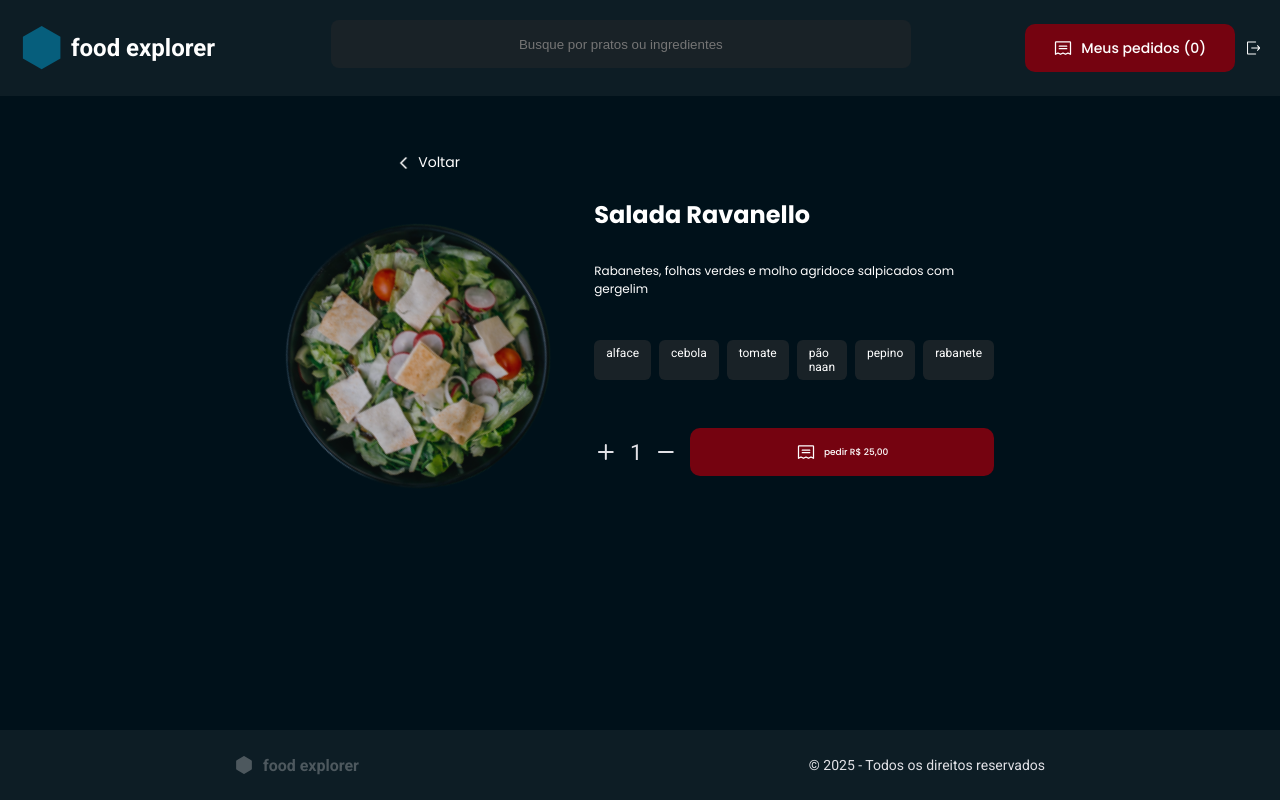
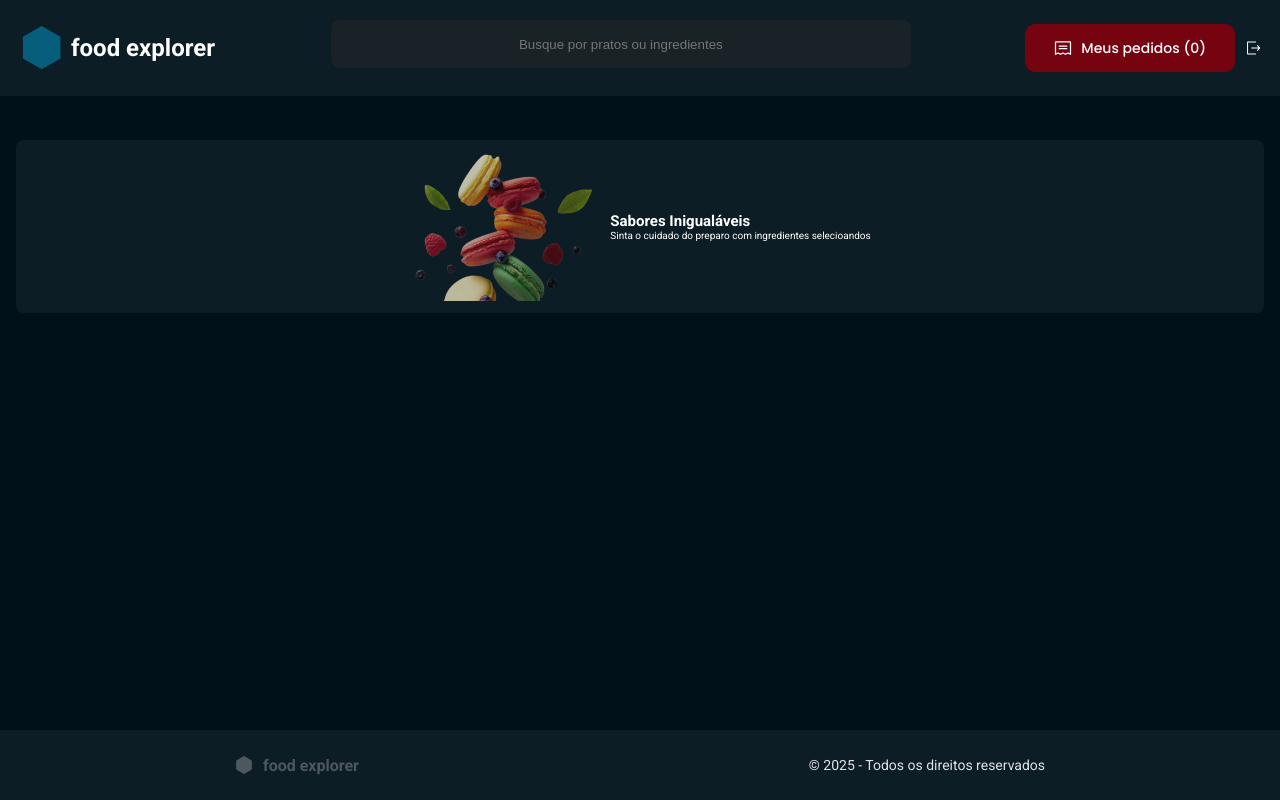
Before and after one commit to phrsilva/food-explorer-frontend, a React (Vite) app: page / in a window 1280 px wide. Built offline with nearby package versions, Linux system fonts and the light colour scheme.

Commit message:
banner da página principal

```diff
--- a/src/componentes/banner/index.jsx
+++ b/src/componentes/banner/index.jsx
@@ -0,0 +1,16 @@
+import imgBanner from '../../assets/banner.png'
+import { Container } from "./styles";
+
+export function Banner() {
+    return (
+        <Container>
+
+                <img src={imgBanner} alt="Banner" />
+
+            <div>
+                <h2>Sabores Inigualáveis</h2>
+                <p>Sinta o cuidado do preparo com ingredientes selecioandos</p>
+            </div>
+        </Container>
+    )
+}
--- a/src/componentes/banner/styles.js
+++ b/src/componentes/banner/styles.js
@@ -0,0 +1,23 @@
+import styled from "styled-components";
+
+export const Container = styled.div`
+
+    display: flex;
+    flex-direction: row;
+    align-items: center;
+    justify-content: center;
+    gap: 1rem;
+
+    background-color: ${({theme}) => theme.ESCURO.ESCURO_900};
+    border-radius: .8rem;
+    padding: 1.2rem;
+    margin: 4.4rem 1.6rem;
+
+    img {
+        z-index: 1;
+    }
+
+
+
+
+`;
--- a/src/componentes/barraDeNavegacao/styles.js
+++ b/src/componentes/barraDeNavegacao/styles.js
@@ -84,7 +84,7 @@ export const BotaoPedidos = styled(Botao)`
     padding: 0;
 
     position: absolute;
-    top: 2.2rem;
+    top: 3rem;
     right: 1.5rem;
 
 
--- /dev/null
+++ b/src/paginas/principal/index.jsx
@@ -0,0 +1,14 @@
+import { BarraDeNavegacao } from "../../componentes/barraDeNavegacao"
+import { Rodape } from "../../componentes/rodape"
+import { Banner } from "../../componentes/banner"
+
+export function Principal() {
+    return (
+        <>
+            <BarraDeNavegacao />
+            <Banner />
+            <Rodape />
+
+        </>
+    )
+}
--- a/src/rotas/app.routes.jsx
+++ b/src/rotas/app.routes.jsx
@@ -1,11 +1,10 @@
 import { Routes, Route } from "react-router-dom";
-import {Prato} from "../paginas/prato"
-import {MenuLateral} from "../componentes/menuLateral"
+import {Principal} from "../paginas/principal"
 
 export function RotasDeAplicacao() {
     return (
         <Routes>
-            <Route path="/" element={<Prato />} />
+            <Route path="/" element={<Principal />} />
         </Routes>
     );
 }
```
Also changed, not shown: src/assets/banner.png (added), src/paginas/principal/styles.js (added), 1 other file (tests, documents, lock files or other folders).
